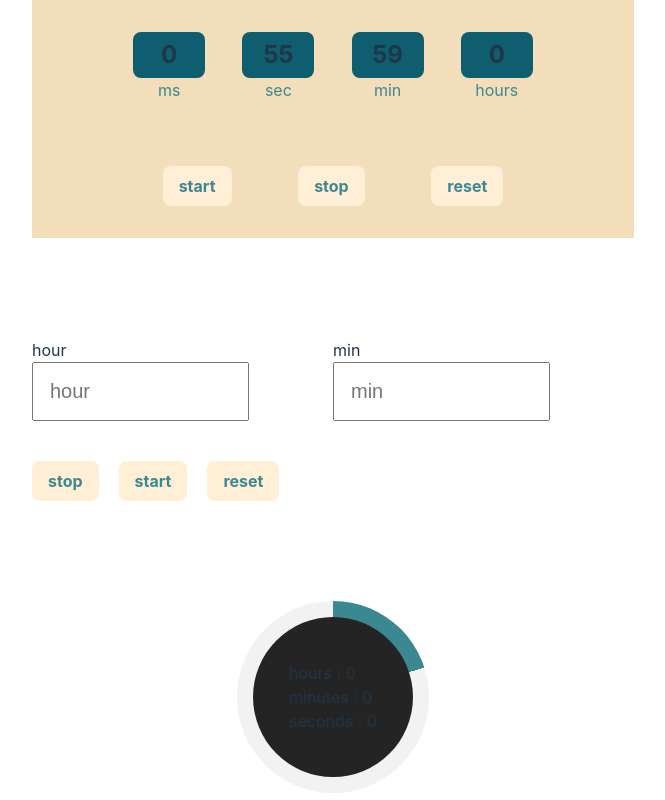
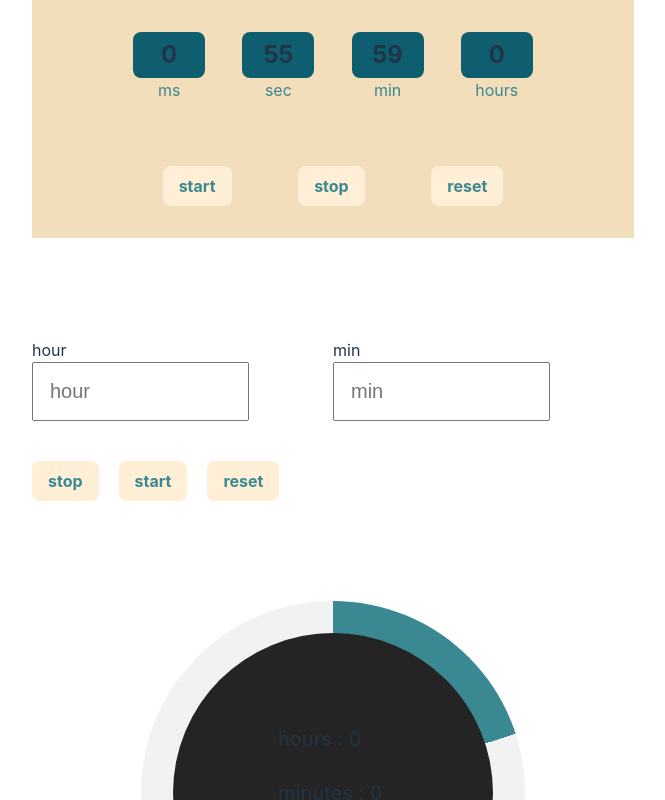
Before and after one commit to 12ya/timer, a React (Vite) app: page / in a window 1280 px wide. Shown: the top 800 px of the page, without its empty margins (307-972 px from the left). Built offline with nearby package versions, Linux system fonts and the light colour scheme.

Commit message:
pie & timer/ css refactoring

```diff
--- a/src/App.module.css
+++ b/src/App.module.css
@@ -29,14 +29,14 @@
     font-weight: 700;
 }
 
-.chart {
+.pie {
     --v: calc(((18 / 5) * var(--p) - 90) * 1deg);
 
-    width: 10rem;
-    height: 10rem;
+    width: 20rem;
+    height: 20rem;
     display: inline-block;
     border-radius: 50%;
-    padding: 1rem;
+    padding: 2rem;
     background: linear-gradient(#242424, #242424) content-box,
         linear-gradient(var(--v), #f2f2f2 50%, transparent 0) 0 / min(100%, (50 - var(--p)) * 100%),
         linear-gradient(var(--v), transparent 50%, #3a8891 0) 0 / min(100%, (var(--p) - 50) * 100%),
--- a/src/components/pie.tsx
+++ b/src/components/pie.tsx
@@ -1,6 +1,13 @@
 import styles from '../App.module.css';
 
-export default ({ h, m, s, percentage }) => {
+interface Pie {
+    h: number;
+    m: number;
+    s: number;
+    percentage: number;
+}
+
+export default ({ h, m, s, percentage }: Pie) => {
     return (
         <div
             style={{
@@ -11,12 +18,21 @@ export default ({ h, m, s, percentage }) => {
                 justifyContent: 'center',
             }}
         >
-            <div style={{ position: 'absolute' }}>
+            <div
+                style={{
+                    display: 'flex',
+                    height: '50%',
+                    position: 'absolute',
+                    justifyContent: 'space-evenly',
+                    flexDirection: 'column',
+                    fontSize: 20,
+                }}
+            >
                 <div>hours : {h}</div>
                 <div>minutes : {m}</div>
                 <div>seconds : {s}</div>
             </div>
-            <div className={styles.chart} style={{ '--p': percentage }}></div>
+            <div className={styles.pie} style={{ '--p': percentage as number }}></div>
         </div>
     );
 };
--- a/src/components/timer.tsx
+++ b/src/components/timer.tsx
@@ -96,8 +96,9 @@ export default () => {
                             </div>
                         </div>
                     </div>
-
-                    <Pie h={state.h} m={state.m} s={state.s} percentage={percentage} />
+                    <div style={{ marginBottom: 150 }}>
+                        <Pie h={state.h} m={state.m} s={state.s} percentage={percentage} />
+                    </div>
                 </div>
             </div>
         </>
```
